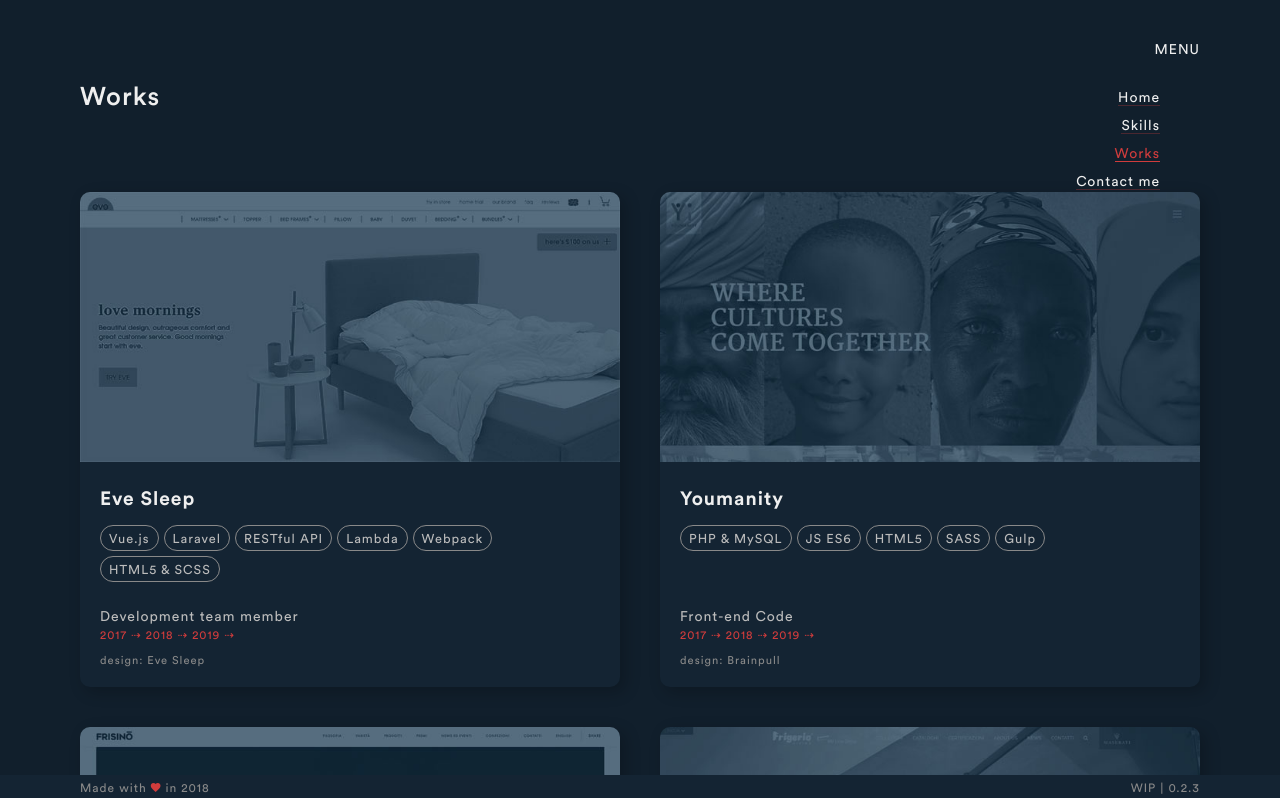
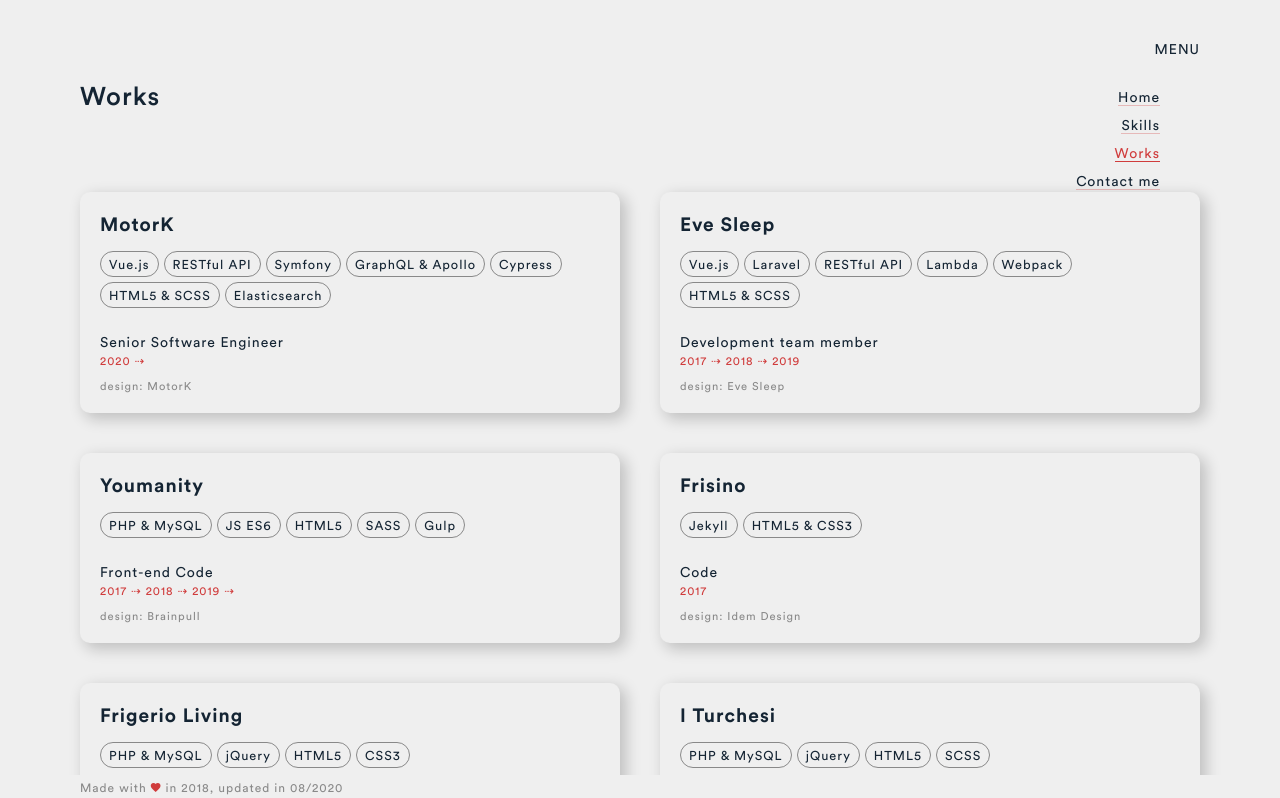
Before and after one commit to cuppilekkia/cuppilekkia-personal, a Vue app: page /works in a window 1280 px wide. Shown: the top 798 px of the page. Built offline with nearby package versions, Linux system fonts and the light colour scheme.

Commit message:
graphics adjustments

```diff
--- a/amplify.yml
+++ b/amplify.yml
@@ -3,10 +3,10 @@
   phases:
     preBuild:
       commands:
-        - npm ci
+        - yarn install --frozen-lockfile
     build:
       commands:
-        - npm run build
+        - yarn run build
   artifacts:
     baseDirectory: dist
     files:
--- a/public/index.html
+++ b/public/index.html
@@ -61,7 +61,6 @@
       setTimeout(function(){l(e)})},s.addEventListener&&s.addEventListener("load",function(){this.media=u}),s.onloadcssdefined=l,l(function(){s.media!==u&&(s.media=u)}),s}
       "undefined"!=typeof exports?exports.loadCSS=n:e.loadCSS=n}("undefined"!=typeof global?global:this)
     </script>
-    <script src="<%= BASE_URL %>version.js"></script>
     <!-- built files will be auto injected -->
   </body>
 </html>
--- a/public/version.js
+++ /dev/null
@@ -1 +0,0 @@
-window.version = '0.2.3';
--- a/src/App.vue
+++ b/src/App.vue
@@ -1,5 +1,5 @@
 <template>
-    <div id="app" class="app theme-dark" v-cloak>
+    <div id="app" class="app theme-light" v-cloak>
         <!-- <div id="nav">
       <router-link to="/">Home</router-link> |
       <router-link to="/about">About</router-link>
@@ -11,7 +11,7 @@
             </transition>
         </main>
         <Navigation/>
-        <Footer v-if="uiIS.sm" :class="{ 'theme-dark-2': uiIS.sm }"/>
+        <Footer v-if="uiIS.sm" :class="{ 'theme-light': uiIS.sm }"/>
     </div>
 </template>
 
--- a/src/assets/sass/_base.scss
+++ b/src/assets/sass/_base.scss
@@ -61,7 +61,7 @@
 
 .theme-light {
     background-color: $main-light;
-    color: $main-dark;
+    color: $main-dark-2;
 }
 
 .align-right {
--- a/src/components/Footer.vue
+++ b/src/components/Footer.vue
@@ -2,10 +2,7 @@
     <footer class="footer">
         <div class="footer-container wrapper">
             <p class="footer-text">
-                Made with <i class="icon ion-md-heart"></i> in 2018
-            </p>
-            <p class="footer-text">
-                WIP | {{ $store.state.version }}
+                Made with <i class="icon ion-md-heart"></i> in 2018, updated in 08/2020
             </p>
         </div>
     </footer>
--- a/src/components/Navigation.vue
+++ b/src/components/Navigation.vue
@@ -1,7 +1,7 @@
 <template>
     <div class="navigation"
          :style="{ bottom }"
-         :class="uiIS.sm ? 'theme-dark' : 'theme-light'">
+         :class="!uiIS.sm ? 'theme-dark' : 'theme-light'">
         <div class="navigation-head" @click="toggleMenu">
             <span>MENU</span>
             <!-- <svg class="navigation-head__open" xmlns="http://www.w3.org/2000/svg" viewBox="0 0 512 512" width="30" height="30">
--- a/src/components/Work.vue
+++ b/src/components/Work.vue
@@ -1,8 +1,8 @@
 <template>
-    <section class="work theme-dark-2">
-        <div class="work-image" v-if="uiIS.sm">
+    <section class="work theme-light">
+        <!-- <div class="work-image" v-if="uiIS.sm">
             <img :src="`../images/works/${image}`">
-        </div>
+        </div> -->
         <div class="work-content">
             <header class="head">
                 <h1 class="title">{{ title }}</h1>
@@ -121,7 +121,7 @@
     font-weight: bold;
     font-size: 1.2rem;
     margin-bottom: 15px;
-    color: $main-light;
+    //color: $main-light;
   }
 
   & .launch {
--- a/src/data/works.js
+++ b/src/data/works.js
@@ -1,4 +1,21 @@
 export default [
+  {
+    title: 'MotorK',
+    tech: [
+      'Vue.js',
+      'RESTful API',
+      'Symfony',
+      'GraphQL & Apollo',
+      'Cypress',
+      'HTML5 & SCSS',
+      'Elasticsearch'
+    ],
+    role: 'Senior Software Engineer',
+    design: 'MotorK',
+    image: 'eve.jpg',
+    link: 'https://www.motork.io/',
+    year: '2020 &#8674'
+  },
   {
     title: 'Eve Sleep',
     tech: [
@@ -13,7 +30,7 @@
     design: 'Eve Sleep',
     image: 'eve.jpg',
     link: 'https://www.evesleep.co.uk/',
-    year: '2017 &#8674 2018 &#8674 2019 &#8674'
+    year: '2017 &#8674 2018 &#8674 2019'
   },
   {
     title: 'Youmanity',
--- a/src/store.js
+++ b/src/store.js
@@ -6,7 +6,6 @@
 
 export default new Vuex.Store({
   state: {
-    version: window.version,
     ui: {
       breakpoints: {},
       innerWidth: 0,
--- a/src/views/Home.vue
+++ b/src/views/Home.vue
@@ -23,12 +23,16 @@
         <section class="contact-links">
             <ul class="contact-links__list">
                 <li class="contact-links__item">
+                    <i class="icon ion-logo-linkedin"></i>
+                    <a href="https://www.linkedin.com/in/cuppilekkia" target="_blank" rel="noopener">LinkedIn</a>
+                </li>
+                <li class="contact-links__item">
+                    <i class="icon ion-logo-github"></i>
+                    <a href="https://github.com/cuppilekkia" target="_blank" rel="noopener">Github</a>
+                </li>
+                <li class="contact-links__item">
                     <i class="icon ion-logo-twitter"></i>
                     <a href="https://twitter.com/cuppilekkia" target="_blank" rel="noopener">Twitter</a>
-                </li>
-                <li class="contact-links__item">
-                    <i class="icon ion-logo-linkedin"></i>
-                    <a href="https://www.linkedin.com/in/cuppilekkia" target="_blank" rel="noopener">LinkedIn</a>
                 </li>
                 <li class="contact-links__item">
                     <i class="icon ion-md-code"></i>
@@ -37,10 +41,6 @@
                 <li class="contact-links__item">
                     <i class="icon ion-logo-codepen"></i>
                     <a href="https://codepen.io/cuppilekkia/" target="_blank" rel="noopener">Codepen</a>
-                </li>
-                <li class="contact-links__item">
-                    <i class="icon ion-logo-github"></i>
-                    <a href="https://github.com/cuppilekkia" target="_blank" rel="noopener">Github</a>
                 </li>
             </ul>
         </section>
--- a/src/views/Skills.vue
+++ b/src/views/Skills.vue
@@ -11,7 +11,7 @@
                 </h2>
                 <Paragraph class="tags">
                     Vue.js &middot; HTML5 &middot; CSS3 &middot; Vuex &middot; Node.js <br>
-                    Laravel &middot; PHP &middot; RESTful API &middot; Jekyll
+                    Laravel &middot; PHP &middot; RESTful API &middot; GraphQL &middot; Cypress
                 </Paragraph>
             </section>
             <section class="skill">
@@ -19,8 +19,8 @@
                     <i class="icon ion-md-hammer"></i> Scripts/UI & Tooling
                 </h2>
                 <Paragraph class="tags">
-                    JavaScript &middot; ES6 &middot; OOJS &middot; JQuery &middot; AJAX <br>
-                    SASS/SCSS &middot; BEM &middot; Webpack &middot; Gulp
+                    JavaScript &middot; ES6 &middot; OOJS &middot; Webpack <br>
+                    Jest &middot; AJAX &middot; SASS/SCSS &middot; Gulp
                 </Paragraph>
             </section>
             <section class="skill">
@@ -44,8 +44,8 @@
                     <i class="icon ion-md-switch"></i> Deployment & Infrastructure Tools
                 </h2>
                 <Paragraph class="tags">
-                    Docker &middot; Terraform &middot; CiCd &middot; Jenkins <br>
-                    AWS Cli &middot; CodePipeline
+                    Docker &middot; Amplidfy &middot; CiCd &middot; Jenkins <br>
+                    AWS Cli &middot; Terraform &middot; CodePipeline
                 </Paragraph>
             </section>
             <section class="skill">
@@ -101,7 +101,7 @@
         font-weight: bold;
         font-size: 1.1rem;
         margin-bottom: 5px;
-        color: $main-light;
+        //color: $main-light;
         flex: 1;
     }
 
```
